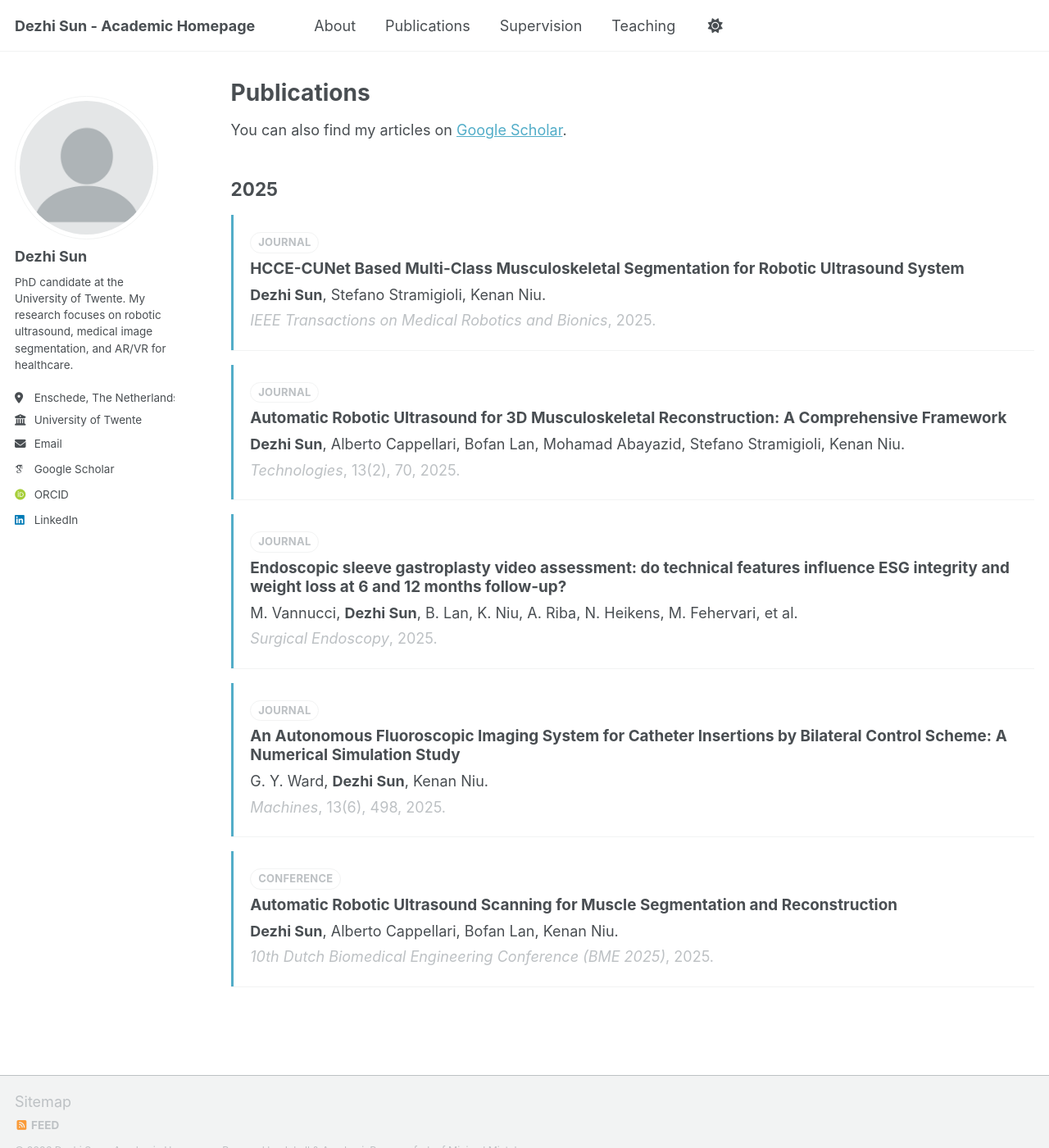
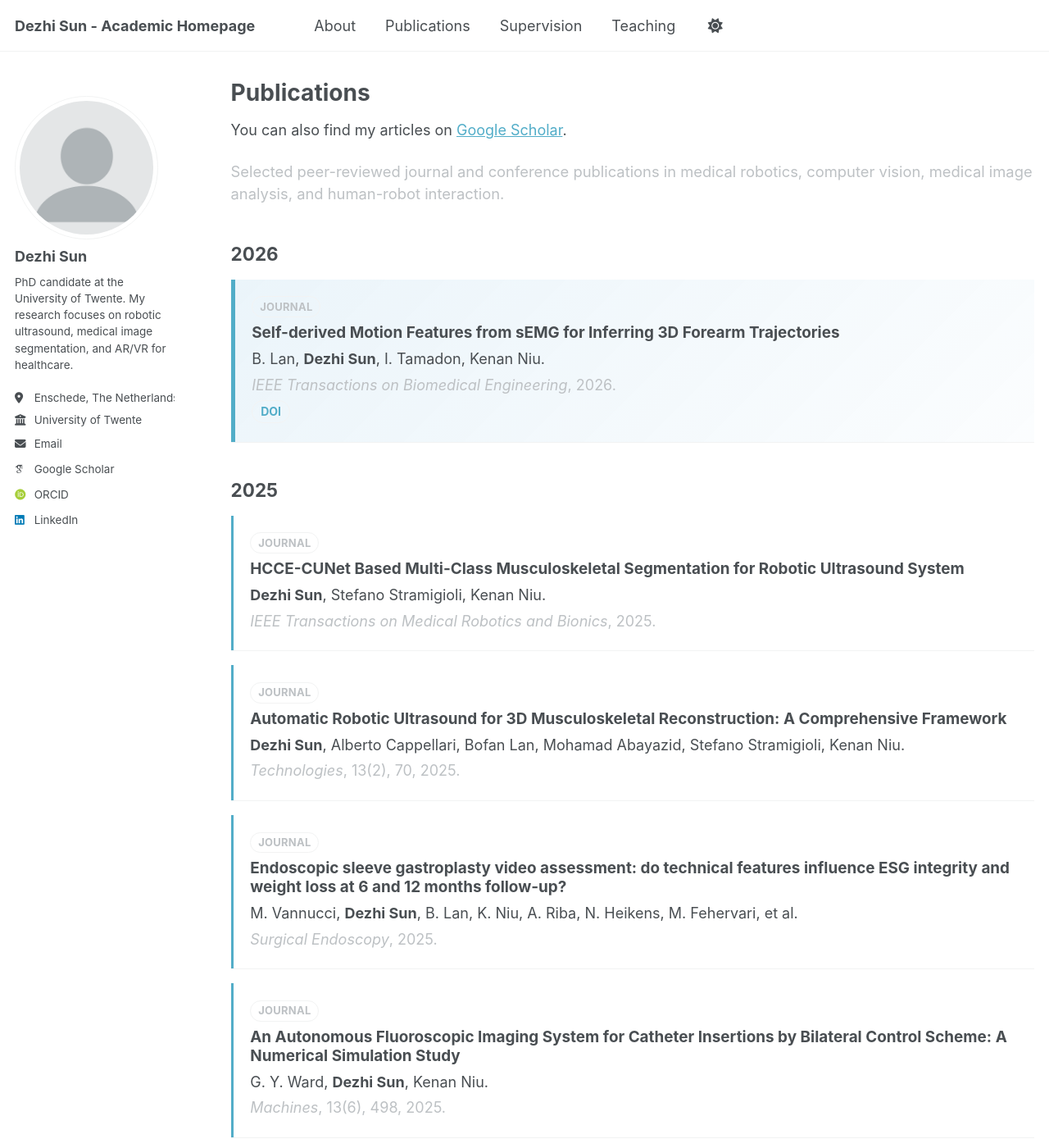
Before and after one commit to Jacksundezhi/Jacksundezhi.github.io, a Jekyll site: the page built from _pages/publications.html, in a window 1280 px wide and 1400 px high. Shown: the whole window at 82% size. Built offline with Jekyll 4.4.1, drawn with Linux system fonts in a browser that asks for light colours; some web fonts are replaced; a script bundle is joined from its source files by our own code; library files that are not in the unit come from our copies.

Commit message:
Add TBME publication and polish publication layout

```diff
--- a/_pages/publications.html
+++ b/_pages/publications.html
@@ -8,6 +8,20 @@
 {% if site.author.googlescholar %}
   <p class="wordwrap">You can also find my articles on <a href="{{ site.author.googlescholar }}">Google Scholar</a>.</p>
 {% endif %}
+
+<p class="page-intro">Selected peer-reviewed journal and conference publications in medical robotics, computer vision, medical image analysis, and human-robot interaction.</p>
+
+<h2>2026</h2>
+
+<div class="publication-list">
+  <article class="pub-entry featured">
+    <span class="pub-label">Journal</span>
+    <h3>Self-derived Motion Features from sEMG for Inferring 3D Forearm Trajectories</h3>
+    <p>B. Lan, <strong>Dezhi Sun</strong>, I. Tamadon, Kenan Niu.</p>
+    <p class="pub-meta"><em>IEEE Transactions on Biomedical Engineering</em>, 2026.</p>
+    <p class="pub-links"><a href="https://doi.org/10.1109/TBME.2026.3686312">DOI</a></p>
+  </article>
+</div>
 
 <h2>2025</h2>
 
--- a/assets/css/main.scss
+++ b/assets/css/main.scss
@@ -64,6 +64,11 @@
   box-shadow: 0 1px 0 var(--global-border-color);
 }
 
+.pub-entry.featured {
+  border-left-width: 5px;
+  background: linear-gradient(135deg, rgba(0, 121, 193, 0.08), rgba(0, 121, 193, 0.015));
+}
+
 .pub-label {
   display: inline-block;
   margin-bottom: 0.45rem;
@@ -79,6 +84,24 @@
 
 .pub-meta {
   color: var(--global-text-color-light);
+}
+
+.pub-links {
+  margin-top: 0.55rem;
+}
+
+.pub-links a {
+  display: inline-block;
+  padding: 0.15rem 0.55rem;
+  border: 1px solid var(--global-border-color);
+  border-radius: 999px;
+  font-size: 0.78em;
+  font-weight: 700;
+  text-decoration: none;
+}
+
+.pub-links a:hover {
+  border-color: var(--global-link-color);
 }
 
 .home-hero {
```
Also changed, not shown: _pages/about.md (+6 -6 lines), _publications/2026-04-22-self-derived-motion-features-semg.md (added, +13 -0 lines).
